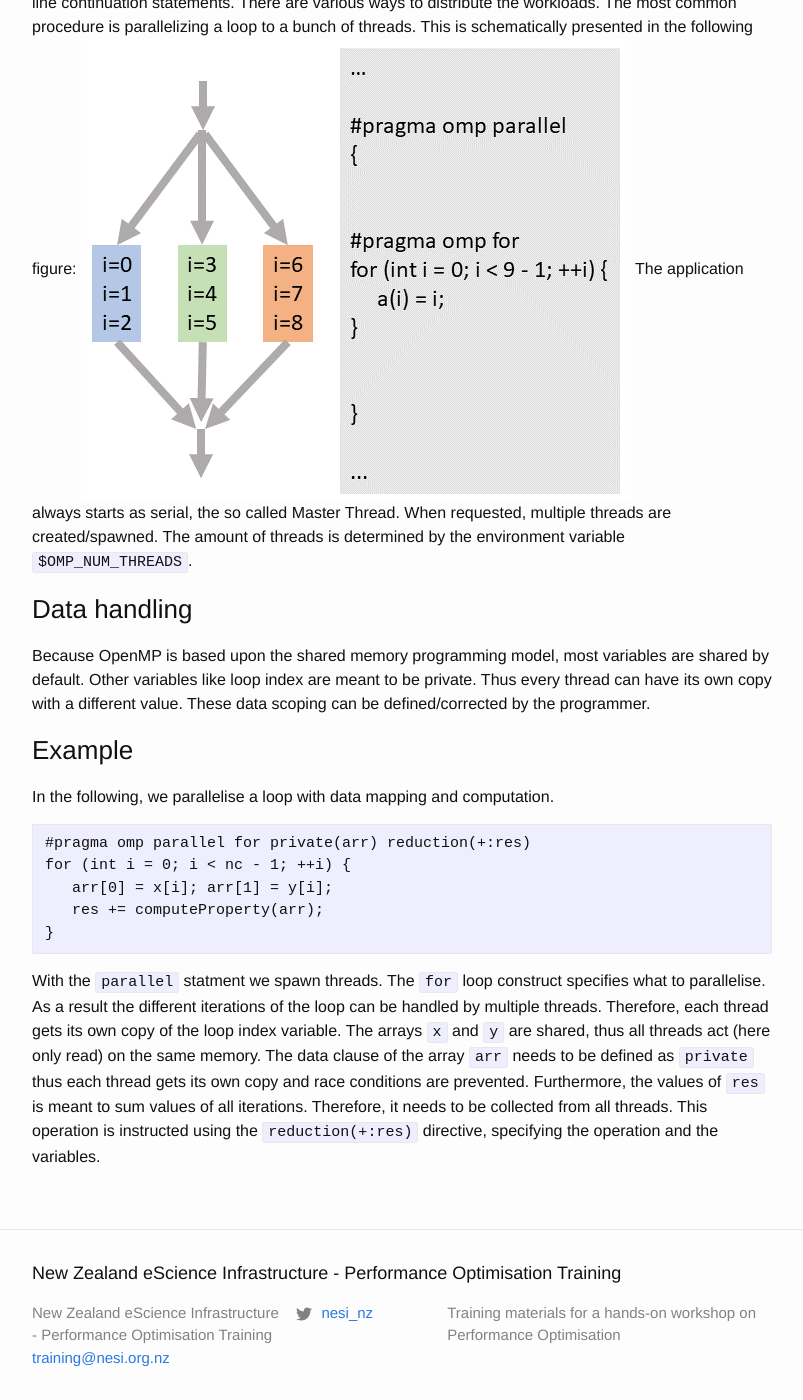
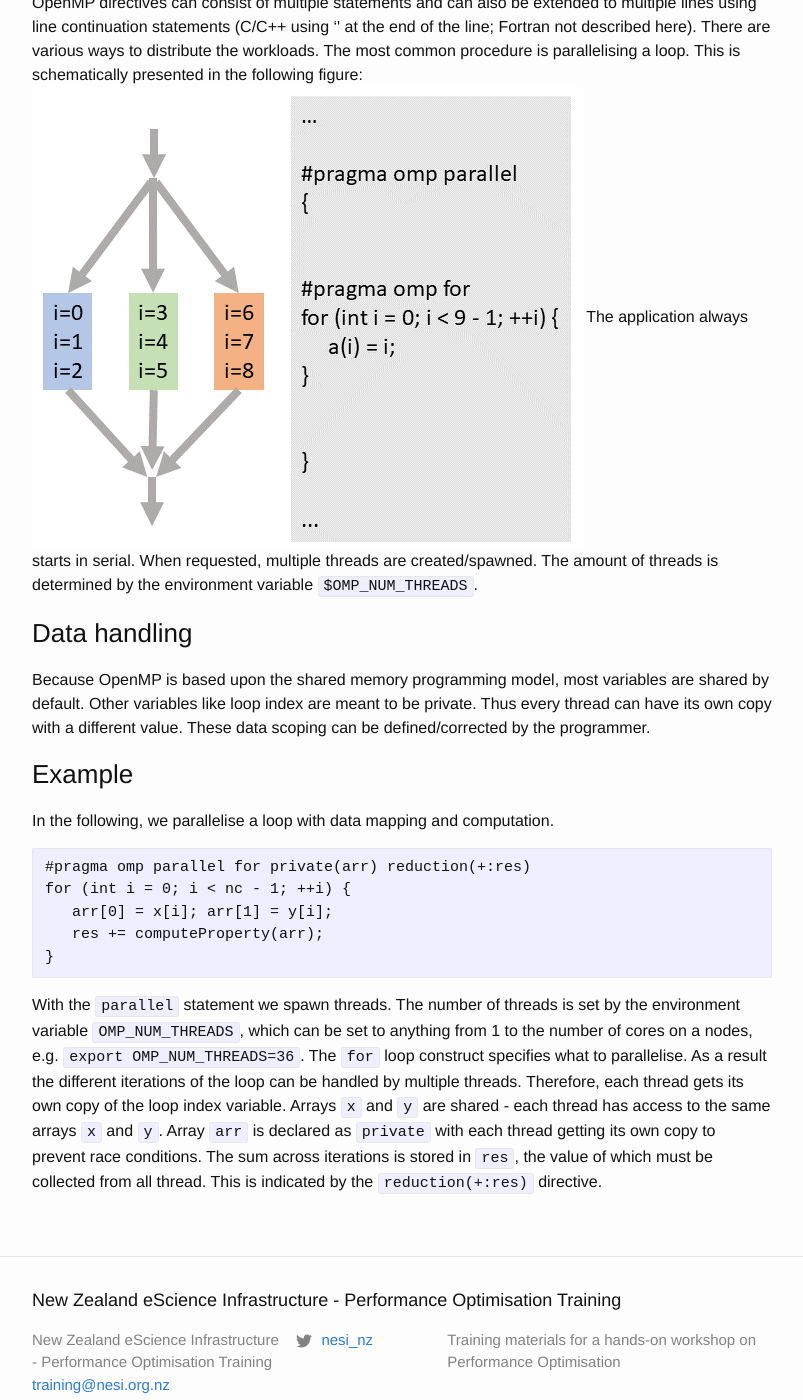
Before and after one commit to nesi/perf-training, a Jekyll site: the page built from _lessons/python-scatter/04-openmp.md, in a window 1280 px wide and 1400 px high, scrolled down 2409 px. Shown: the whole window, without its empty margins (238-1041 px from the left). Built offline with Jekyll 4.4.1, drawn with Linux system fonts in a browser that asks for light colours; some of the changed text lies outside the part shown.

Commit message:
typos and corrections suggested by Alex

````diff
--- a/_lessons/python-scatter/04-openmp.md
+++ b/_lessons/python-scatter/04-openmp.md
@@ -21,8 +21,8 @@
 
 ## Why implement OpenMP parallelization
 
-On way to speed up your application is using the available resources more efficiently. This approach we used while porting our python code to C++. This reduced the numerical overhead.
-Another way of improving the performance is using more resources to compute our tasks. Most of modern computers have multi-core CPUs. Each of these cores can compute instructions. All of them can access the shared memory.
+On way to speed up your application is using the available resources more efficiently. This approach we used while porting our python code to C++ by removing the interpreter's overhead.
+Another way of improving performance is by using more resources. Most of modern computers have multi-core CPUs. Each of these cores can in principle compute instructions in parallel. All cores can access the same, shared memory so we will need to be careful about instructions stepping over each other (race condition).
 
 ## What is OpenMP
 
@@ -31,7 +31,7 @@
 ### Pros
 
 * suitable for shared memory architectures and accelerators.
-* can be implemented by pragmas and API  (see below)
+* can be implemented by pragmas and API (see below)
 * can be used in combination with other parallelisation methods, e.g. MPI
 
 ### Cons
@@ -40,15 +40,15 @@
 
 ## How to use OpenMP
 To use OpenMP we need to
-* instruct the compiler to apply OMP threading
+* instruct the compiler to apply OpenMP threading
 * add instruction in the code, specifying where and what to parallelise
 * define the amount of threads used during run time
 
 ### Compiler switches
-OpenMP parallelisation is applied by the compiler, controlled using following compiler switched:
+OpenMP parallelisation is applied by the compiler and is controlled by the following compiler switches:
 * GNU: `-fopenmp`
 * Intel: `-qopenmp`
-* Cray: enabled by default, use `-noopenmp` to disable OpenMP
+* Cray: OpenMP is enabled by default, use `-noopenmp` to disable OpenMP
 
 ### Directives
 OpenMP can be implemented using directives or/and the OpenMP Application Program Interface (API). The OpenMP API allows the programmer detailed control and provides extended functionality. Therefore, the programmer needs to refer and link the OpenMP library. For more information have a look to the latest [OpenMP standard](https://www.openmp.org/wp-content/uploads/openmp-4.5.pdf). Here we focus on OpenMP directives.
@@ -59,10 +59,10 @@
 * C/C++: `#pragma omp`
 * Fortran (free form): `!$omp`
 
-These are followed by the _directive name_ and _clauses_, controlling parallelization and data handling. OpenMP directives can consist of multiple statements and can also be extended to multiple lines using line continuation statements.
-There are various ways to distribute the workloads. The most common procedure is parallelizing a loop to a bunch of threads. This is schematically presented in the following figure:
+These are followed by the _directive name_ and _clauses_, controlling parallelization and data handling. OpenMP directives can consist of multiple statements and can also be extended to multiple lines using line continuation statements (C/C++ using '\' at the end of the line; Fortran not described here).
+There are various ways to distribute the workloads. The most common procedure is parallelising a loop. This is schematically presented in the following figure:
 [![example-mpi-gather](images/example_omp_threads.png)](images/example_omp_threads.png)
-The application always starts as serial, the so called Master Thread. When requested, multiple threads are created/spawned. The amount of threads is determined by the environment variable `$OMP_NUM_THREADS`.
+The application always starts in serial. When requested, multiple threads are created/spawned. The amount of threads is determined by the environment variable `$OMP_NUM_THREADS`.
 
 ### Data handling
 Because OpenMP is based upon the shared memory programming model, most variables are shared by default. Other variables like loop index are meant to be private. Thus every thread can have its own copy with a different value.
@@ -77,4 +77,4 @@
    res += computeProperty(arr);
 }
 ```
-With the `parallel` statment we spawn threads. The `for` loop construct specifies what to parallelise. As a result the different iterations of the loop can be handled by multiple threads. Therefore, each thread gets its own copy of the loop index variable. The arrays `x` and `y` are shared, thus all threads act (here only read) on the same memory. The data clause of the array `arr` needs to be defined as `private` thus each thread gets its own copy and race conditions are prevented. Furthermore, the values of `res` is meant to sum values of all iterations. Therefore, it needs to be collected from all threads. This operation is instructed using the `reduction(+:res)` directive, specifying the operation and the variables.
+With the `parallel` statement we spawn threads. The number of threads is set by the environment variable `OMP_NUM_THREADS`, which can be set to anything from 1 to the number of cores on a nodes, e.g. `export OMP_NUM_THREADS=36`. The `for` loop construct specifies what to parallelise. As a result the different iterations of the loop can be handled by multiple threads. Therefore, each thread gets its own copy of the loop index variable. Arrays `x` and `y` are shared - each thread has access to the same arrays `x` and `y`. Array `arr` is declared as `private` with each thread getting its own copy to prevent race conditions. The sum across iterations is stored in `res`, the value of which must be collected from all thread. This is indicated by the `reduction(+:res)` directive.
````
